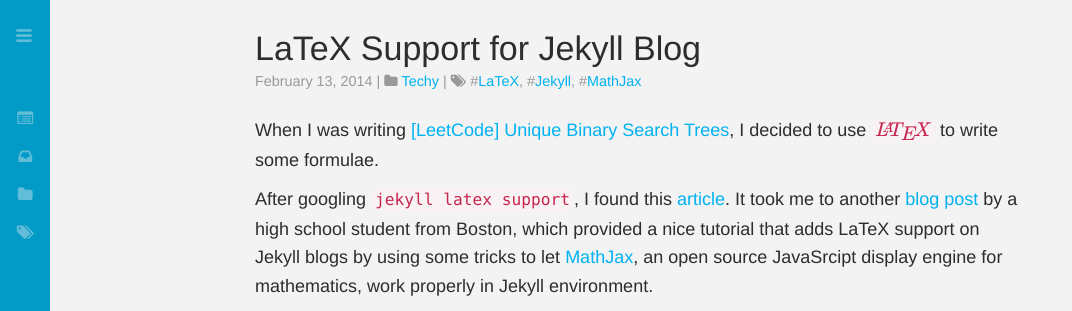
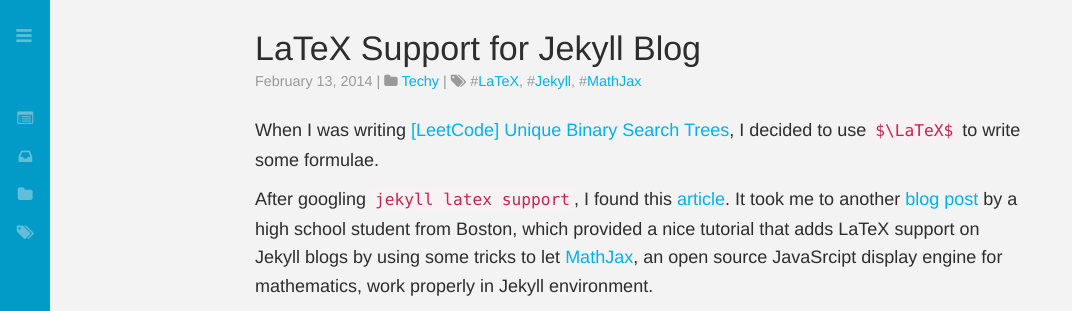
Before and after one commit to joysword/joysword.github.io, a Jekyll site: the page built from _posts/2014-02-13-latex_support_for_jekyll_blog.md, in a window 1280 px wide and 900 px high. Shown: the top 311 px of the window, without its empty margins (0-1072 px from the left). Built offline with Jekyll 4.4.1, drawn with Linux system fonts in a browser that asks for light colours; nearby versions of some CDN libraries; Markdown is read by kramdown in place of the engine named in the settings; formulas are drawn with MathJax 3; comment, search, counter and statistics services are not loaded.

```diff
--- a/_posts/2014-02-13-latex_support_for_jekyll_blog.md
+++ b/_posts/2014-02-13-latex_support_for_jekyll_blog.md
@@ -6,7 +6,7 @@ category: Techy
 tags: LaTeX Jekyll MathJax
 ---
 
-When I was writing {% for post in site.posts %}{% if post.title contains'Unique Binary Search Trees' %}[[LeetCode] Unique Binary Search Trees]({{ post.url }}){% endif %}{% endfor %}, I decided to use `\(\LaTeX\)` to write some formulae.
+When I was writing {% for post in site.posts %}{% if post.title contains'Unique Binary Search Trees' %}[[LeetCode] Unique Binary Search Trees]({{ post.url }}){% endif %}{% endfor %}, I decided to use `$\LaTeX$` to write some formulae.
 
 After googling `jekyll latex support`, I found this [article](http://liquidinertia.com/2013/07/15/latex-for-jekyll/). It took me to another [blog post](http://cwoebker.com/posts/latex-math-magic) by a high school student from Boston, which provided a nice tutorial that adds LaTeX support on Jekyll blogs by using some tricks to let [MathJax](http://www.mathjax.org/), an open source JavaSrcipt display engine for mathematics, work properly in Jekyll environment.
 
```
